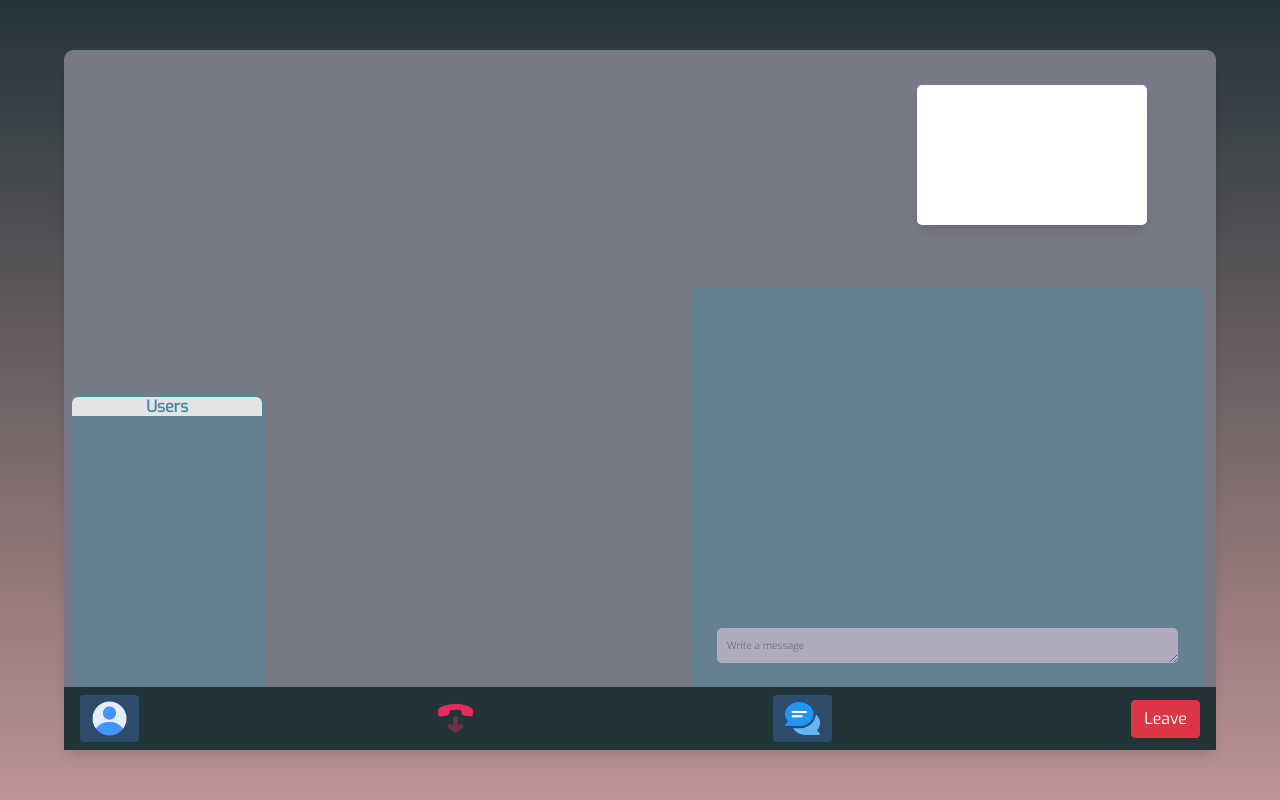
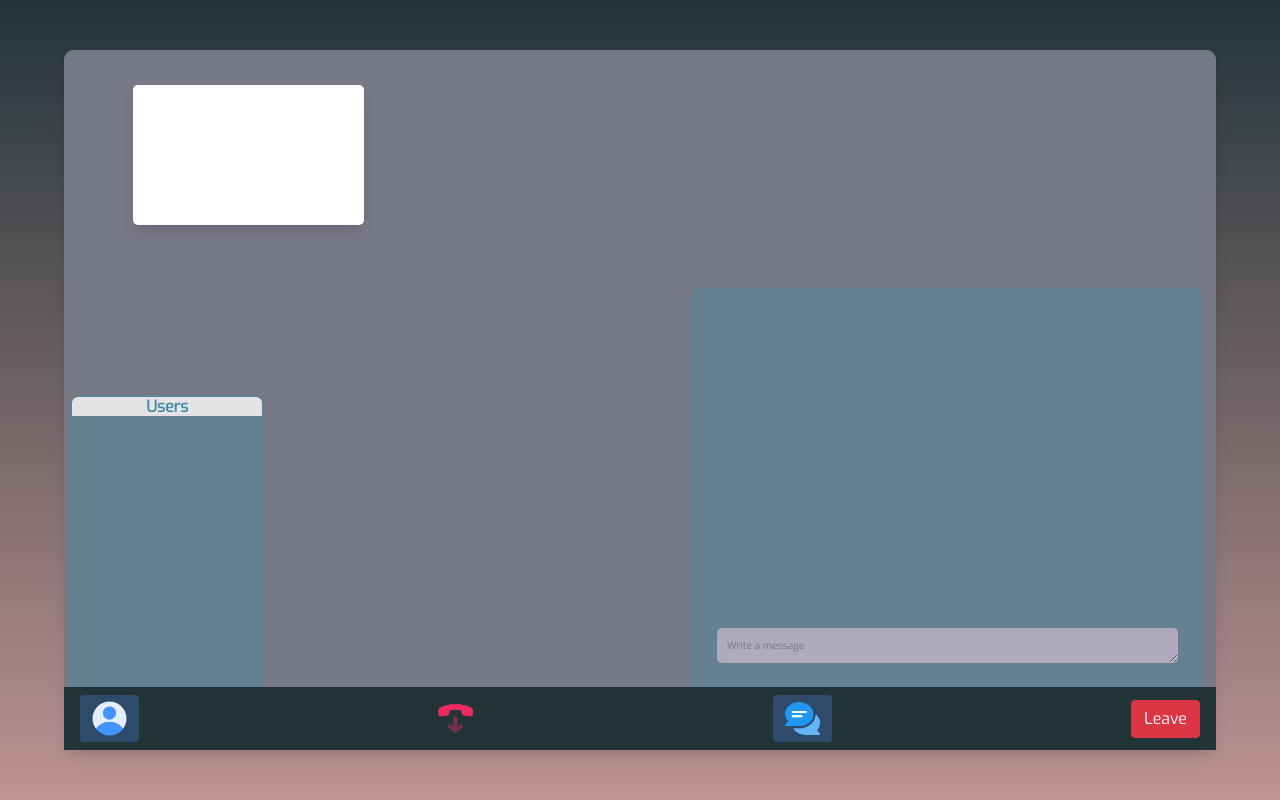
Before and after one commit to Khoslaadarsh/u2Meet1.0, a website: page public/chat.html in a window 1280 px wide. Drawn offline with nearby package versions, Linux system fonts and the light colour scheme; no server answers.

Commit message:
second commit, aligned local video

```diff
--- a/public/css/style.css
+++ b/public/css/style.css
@@ -177,7 +177,7 @@ textarea{
     max-height: 20%;
     background-color: #fff;
     box-shadow: 0 10px 15px -3px rgba(0, .0, .0, .1), 0 4px 6px -2px rgba(0, .0, .0, .05);
-    right: 6%;
+    left: 6%;
     top: 5%;
     border-radius: 5px;
 }
```
